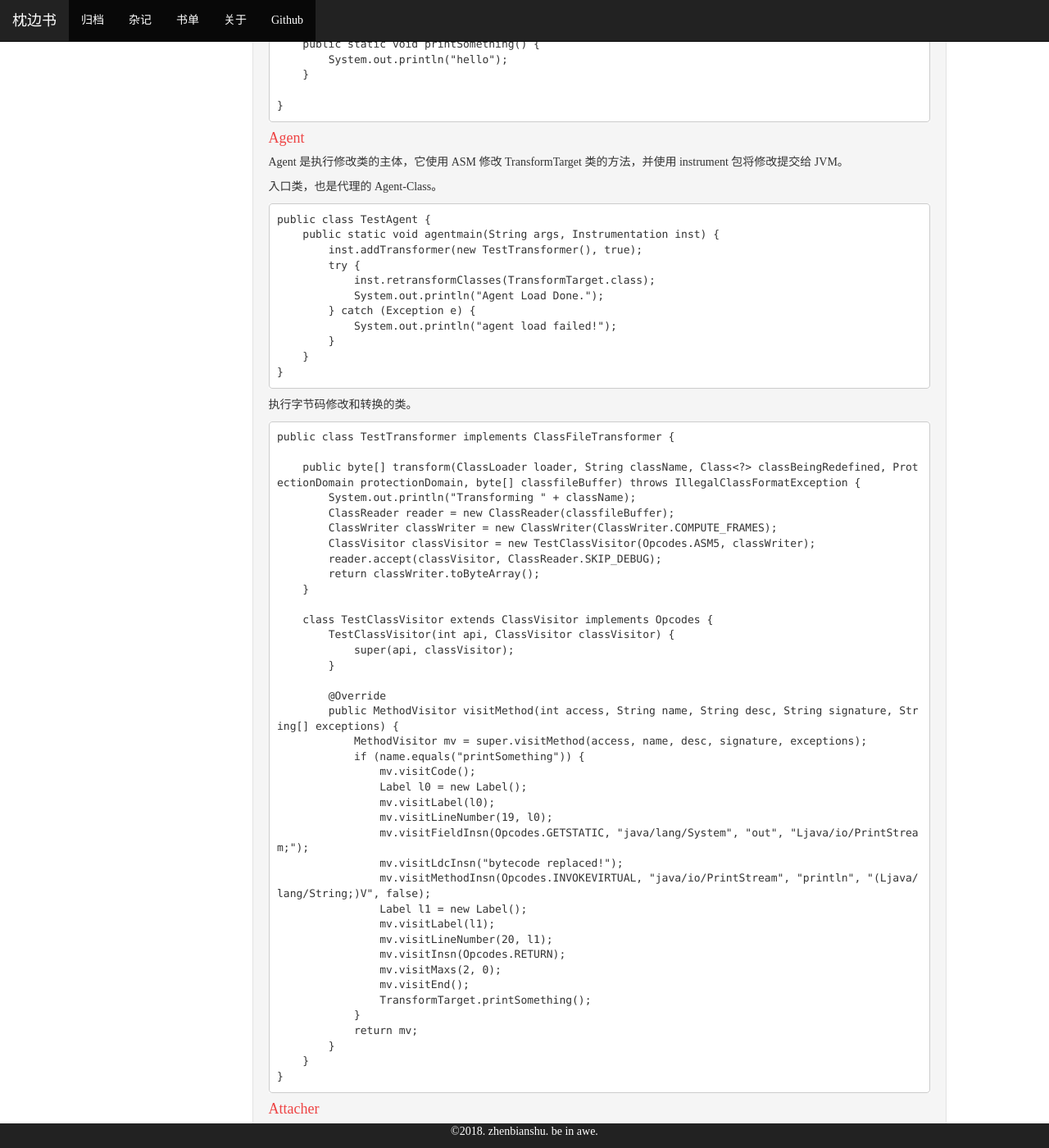
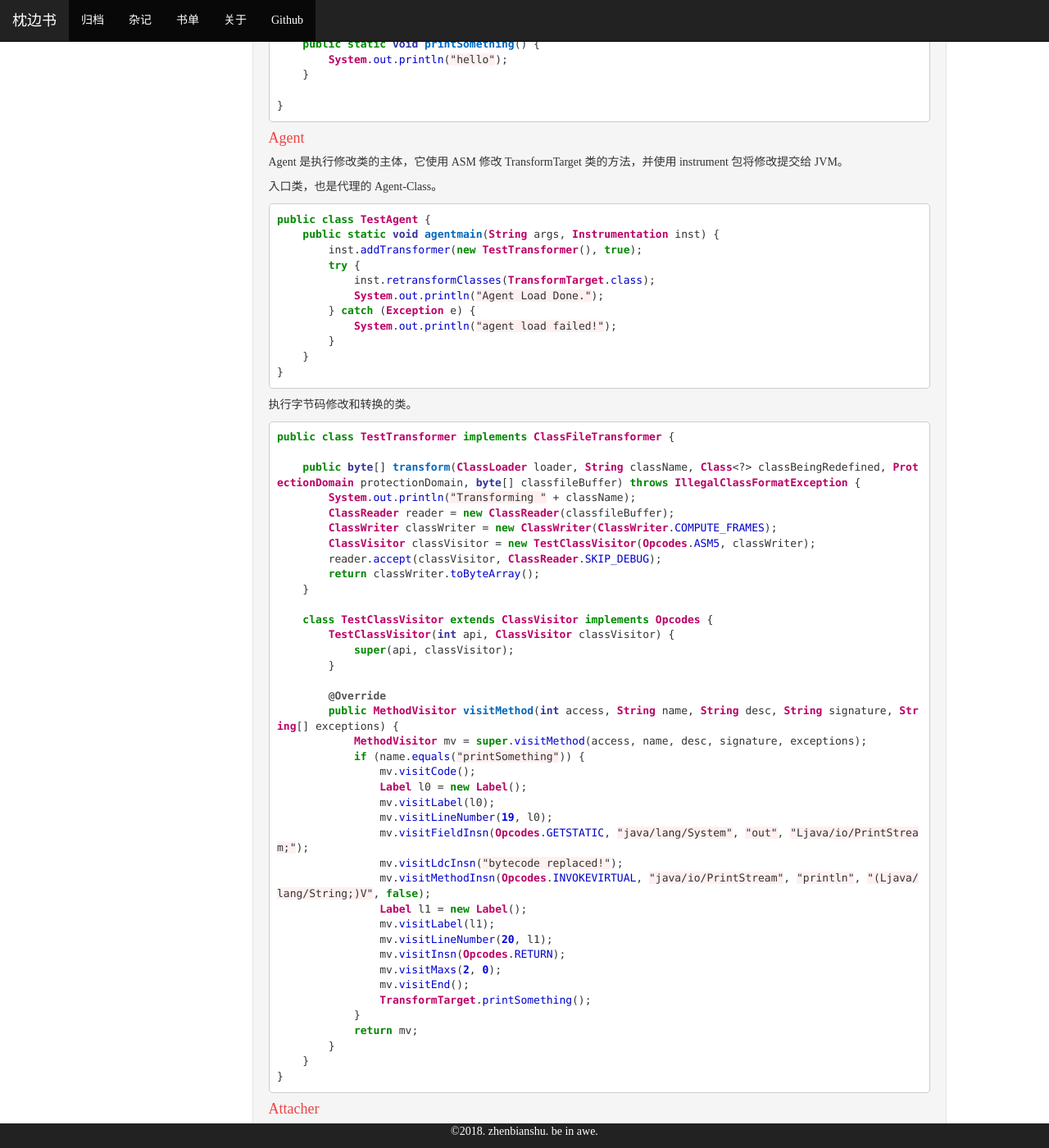
Before and after one commit to zhenbianshu/zhenbianshu.github.io, a Jekyll site: the page built from _posts/2018-11-10-control_jvm_byte_code.md, in a window 1280 px wide and 1400 px high, scrolled down 3682 px. Shown: the whole window at 82% size. Built offline with Jekyll 4.4.1, drawn with Linux system fonts in a browser that asks for light colours; comment, search, counter and statistics services are not loaded; some of the changed text lies outside the part shown.

Commit message:
fix word;

````diff
--- a/_posts/2018-11-10-control_jvm_byte_code.md
+++ b/_posts/2018-11-10-control_jvm_byte_code.md
@@ -88,7 +88,7 @@ JVM TI 的 agent 使用很简单，在启动 agent 时添加 -agent 参数指定
 
 此外，还需要配置 `MANIFEST.MF` 文件的一些参数，允许我们重新定义类。如果你的 agent 实现还需要引用一些其他类库时，还需要将这些类库都打包到此 jar 包中，下面是我的 pom 文件配置。
 
-```
+```java
     <build>
         <plugins>
             <plugin>
@@ -121,7 +121,7 @@ JVM TI 的 agent 使用很简单，在启动 agent 时添加 -agent 参数指定
 #### 被修改的类
 TransformTarget 是要被修改的目标类，正常执行时，它会三秒输出一次 "hello"。
 
-```
+```java
 public class TransformTarget {
     public static void main(String[] args) {
         while (true) {
@@ -144,7 +144,7 @@ public class TransformTarget {
 Agent 是执行修改类的主体，它使用 ASM 修改 TransformTarget 类的方法，并使用 instrument 包将修改提交给 JVM。
 
 入口类，也是代理的 Agent-Class。
-```
+```java
 public class TestAgent {
     public static void agentmain(String args, Instrumentation inst) {
         inst.addTransformer(new TestTransformer(), true);
@@ -159,7 +159,7 @@ public class TestAgent {
 ```
 
 执行字节码修改和转换的类。
-```
+```java
 public class TestTransformer implements ClassFileTransformer {
 
     public byte[] transform(ClassLoader loader, String className, Class<?> classBeingRedefined, ProtectionDomain protectionDomain, byte[] classfileBuffer) throws IllegalClassFormatException {
@@ -202,7 +202,7 @@ public class TestTransformer implements ClassFileTransformer {
 ```
 #### Attacher
 使用 tools.jar 里方法将 agent 动态加载到目标 JVM 的类。
-```
+```java
 public class Attacher {
     public static void main(String[] args) throws AttachNotSupportedException, IOException, AgentLoadException, AgentInitializationException {
 
````
Also changed, not shown: other parts of _posts/2018-11-10-control_jvm_byte_code.md (+1 -1 lines).
